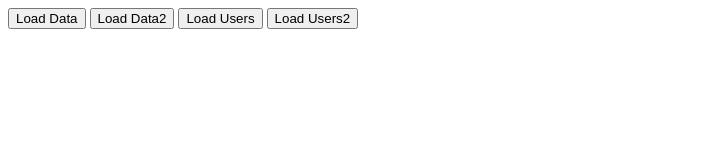
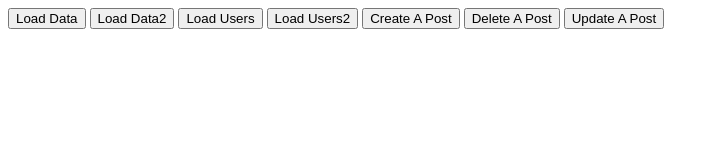
Before and after one commit to sohanur28/explore-api, a plain HTML site: page index.html in a window 1280 px wide. Shown: the whole page, without its empty margins (0-719 px from the left). Drawn offline with Linux system fonts and the light colour scheme.

Commit message:
debug api

```diff
--- a/index.html
+++ b/index.html
@@ -10,6 +10,9 @@
     <button onclick="loadData2()">Load Data2</button>
     <button onclick="loadUsers()">Load Users</button>
     <button onclick="loadUsers2()">Load Users2</button>
+    <button onclick="createAPost()">Create A Post</button>
+    <button onclick="deletePost()">Delete A Post</button>
+    <button onclick="patchAPost()">Update A Post</button>
 
 
 <div class="users-container">
--- a/js/index.js
+++ b/js/index.js
@@ -15,3 +15,40 @@ function displayUsers2(data){
         }
     }
 }
+
+
+function deletePost() {
+  fetch("https://jsonplaceholder.typicode.com/posts/1", {
+    method: "DELETE",
+  });
+}
+
+function patchAPost() {
+  fetch("https://jsonplaceholder.typicode.com/posts/1", {
+    method: "PATCH",
+    body: JSON.stringify({
+      title: "foo",
+    }),
+    headers: {
+      "Content-type": "application/json; charset=UTF-8",
+    },
+  })
+    .then((response) => response.json())
+    .then((json) => console.log(json));
+}
+
+function createAPost(){
+    fetch('https://jsonplaceholder.typicode.com/posts', {
+  method: 'POST',
+  body: JSON.stringify({
+    title: 'foo',
+    body: 'bar',
+    userId: 1,
+  }),
+  headers: {
+    'Content-type': 'application/json; charset=UTF-8',
+  },
+})
+  .then((response) => response.json())
+  .then((json) => console.log(json));
+}
```
Also changed, not shown: js/post.js (+13 -13 lines).
